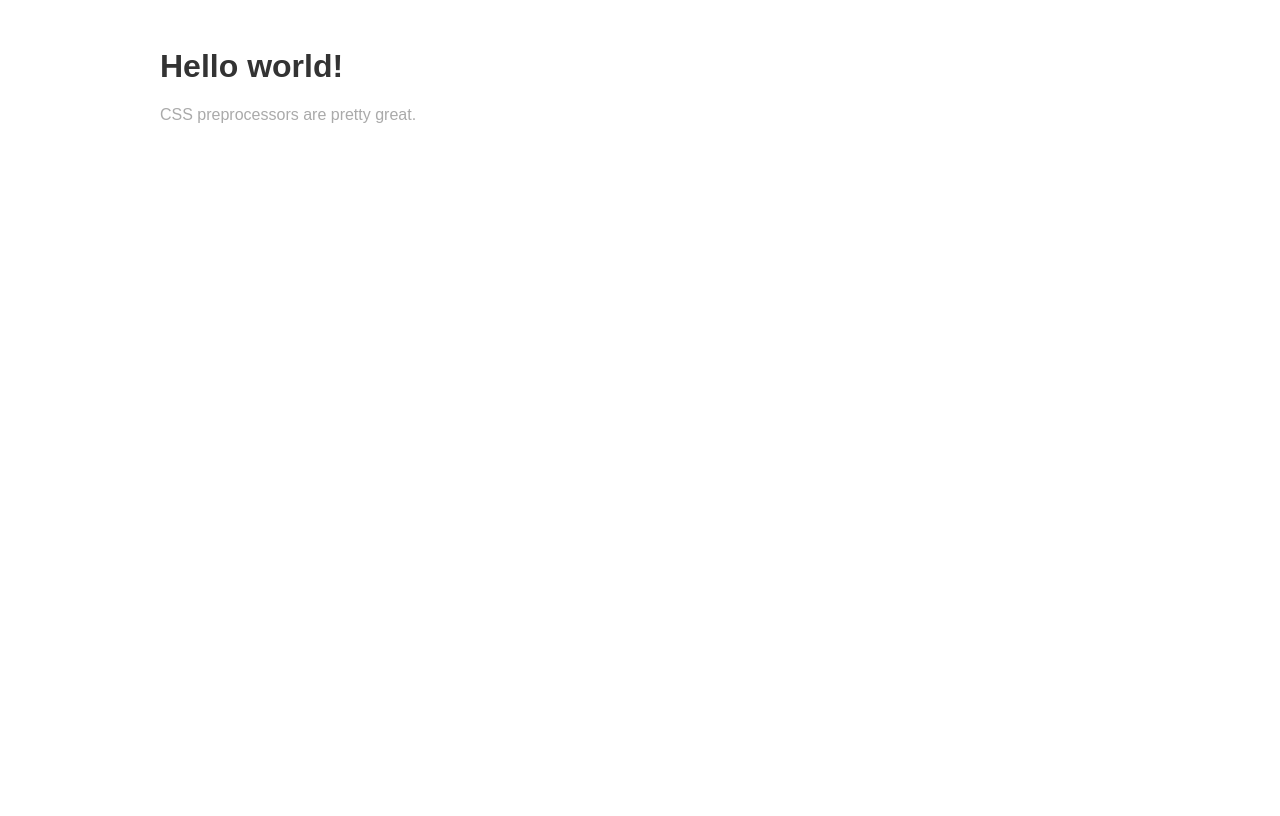
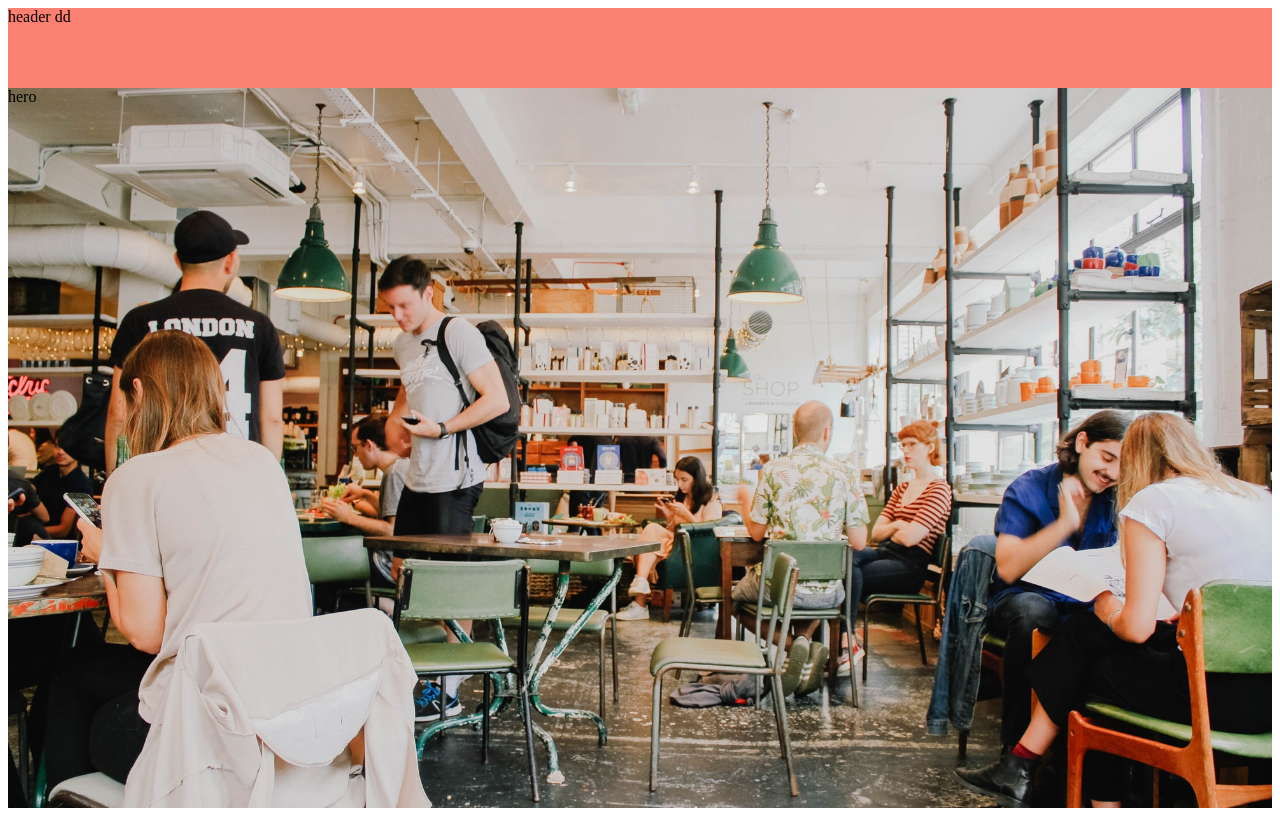
Before and after one commit to Mary-Tyler-Moore/Gatsby-ecommerce-practice, a Gatsby site: page / in a window 1280 px wide. Built offline with nearby package versions, Linux system fonts and the light colour scheme; Gatsby itself is replaced by a stand-in of ours.

Commit message:
styling with sass but not sure how to compile.. using module way

```diff
--- a/gatsby-config.js
+++ b/gatsby-config.js
@@ -26,7 +26,7 @@ module.exports = {
         background_color: `#663399`,
         theme_color: `#663399`,
         display: `minimal-ui`,
-        icon: `src/images/logo_1.svg`, // This path is relative to the root of the site.
+        icon: `src/images/colorfavicon@2x.png`, // This path is relative to the root of the site.
       },
     },
     // this (optional) plugin enables Progressive Web App + Offline functionality
--- a/package.json
+++ b/package.json
@@ -10,6 +10,7 @@
     "gatsby-plugin-manifest": "^2.0.28",
     "gatsby-plugin-offline": "^2.0.25",
     "gatsby-plugin-react-helmet": "^3.0.12",
+    "gatsby-plugin-react-svg": "^2.1.1",
     "gatsby-plugin-sass": "^2.0.11",
     "gatsby-plugin-sharp": "^2.0.32",
     "gatsby-source-filesystem": "^2.0.29",
@@ -18,7 +19,8 @@
     "prop-types": "^15.7.2",
     "react": "^16.8.6",
     "react-dom": "^16.8.6",
-    "react-helmet": "^5.2.0"
+    "react-helmet": "^5.2.0",
+    "react-icons": "^3.5.0"
   },
   "devDependencies": {
     "prettier": "^1.16.4",
--- /dev/null
+++ b/src/components/header/header.js
@@ -0,0 +1,9 @@
+import React from 'react'
+
+
+
+export default () => (
+    <div>
+        header  dd
+    </div>
+);
--- a/src/components/seo.js
+++ b/src/components/seo.js
@@ -9,7 +9,7 @@ import React from "react"
 import PropTypes from "prop-types"
 import Helmet from "react-helmet"
 import { useStaticQuery, graphql } from "gatsby"
-// import logo from '../images/logo@2x.png'
+import logo from '../images/colorfavicon@2x.png'
 
 function SEO({ description, lang, meta, keywords, title }) {
   const { site } = useStaticQuery(
@@ -35,9 +35,9 @@ function SEO({ description, lang, meta, keywords, title }) {
       }}
       title={title}
       titleTemplate={`%s | ${site.siteMetadata.title}`}
-      // link={[
-      //   { rel: 'shortcut icon', type: 'image/png', href: `${logo}` }
-      // ]}
+      link={[
+        { rel: 'shortcut icon', type: 'image/png', href: `${logo}` }
+      ]}
       meta={[
         {
           name: `description`,
--- a/src/pages/index.js
+++ b/src/pages/index.js
@@ -1,11 +1,18 @@
 import React from "react"
-import * as styles from '../styles/Index.module.scss'
+import { FaBeer } from 'react-icons/fa';
+
+import Header from '../components/header/header'
+import * as layout from '../styles/Layout.module.scss'
 import SEO from "../components/seo"
 
 export default () => (
-  <div className={styles.Container}>
+  <div className={layout.Gridcontainer}>
     <SEO title="Home" />
-    <h1>Hello world!</h1>
-    <p>CSS preprocessors are pretty great.</p>
+    <div className={layout.Gridcontainer__header}>
+      <Header />
+    </div>
+    <div className={layout.Gridcontainer__hero}>
+      hero
+    </div>
   </div>
 );
--- /dev/null
+++ b/src/styles/Layout.module.scss
@@ -0,0 +1,15 @@
+.Gridcontainer {
+    display: grid;
+    grid-template-columns: repeat(12, [col-start] 1fr [col-end]);
+    grid-template-rows: 10vh 90vh 1fr 1fr;
+    &__header {
+        grid-column: col-start 1 / -1;
+        background-color: salmon;
+    }
+    &__hero{
+        background-image: url(../images/cafehero.jpeg);
+        background-size: cover;
+        background-position: center;
+        grid-column: col-start 1 / -1;
+    }
+}
```
Also changed, not shown: src/components/header/logo.js (added, +9 -0 lines), src/components/homeLayout.js (added, +9 -0 lines), README.md, src/images/cafehero.jpeg (added), src/images/colorfavicon@2x.png (added), src/images/logo.svg (deleted), src/images/logo@2x.png (deleted), src/images/logo_1.svg (deleted), src/images/logosvg.svg (added), src/images/logotype_1@2x.png (added), 1 other file.
